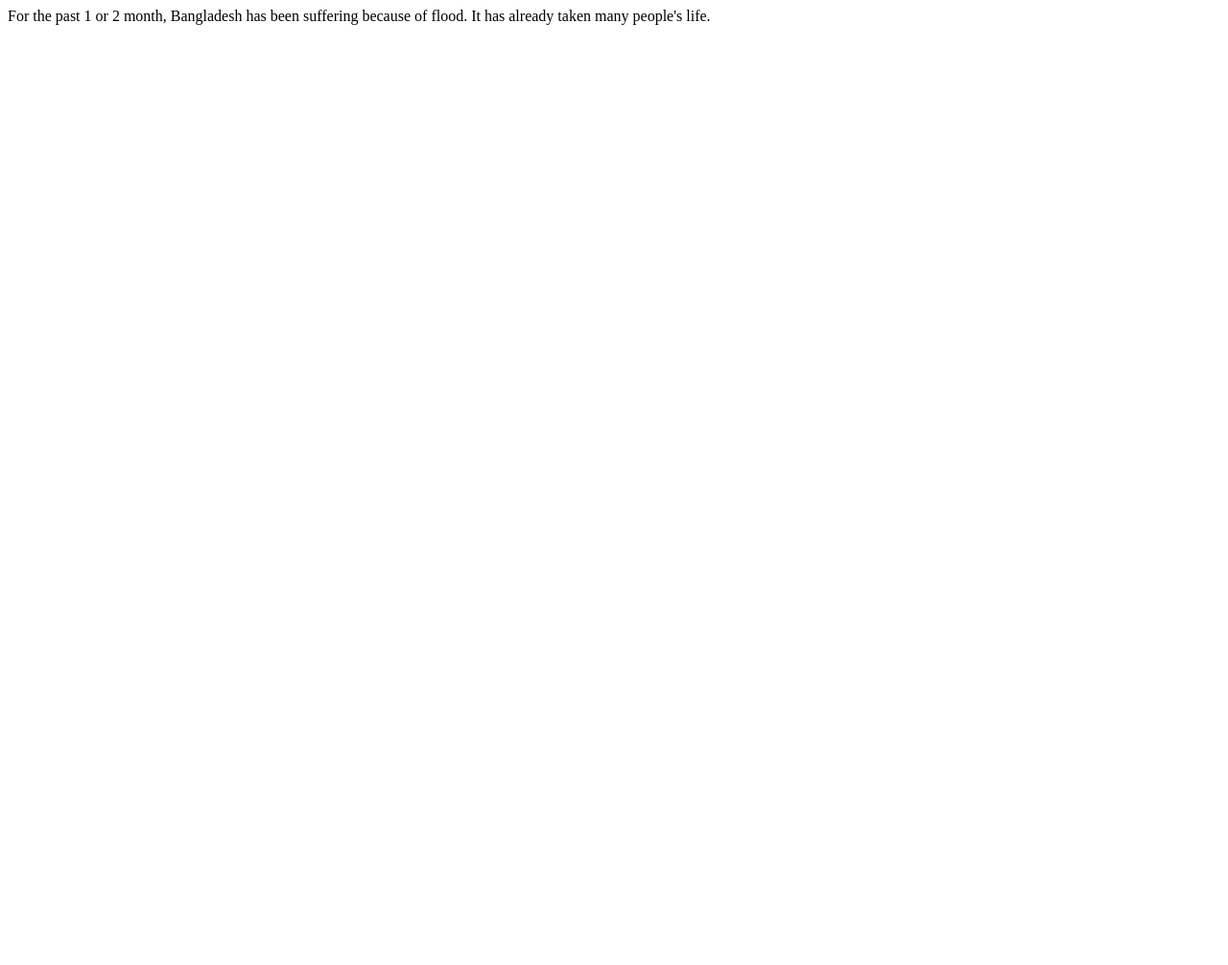
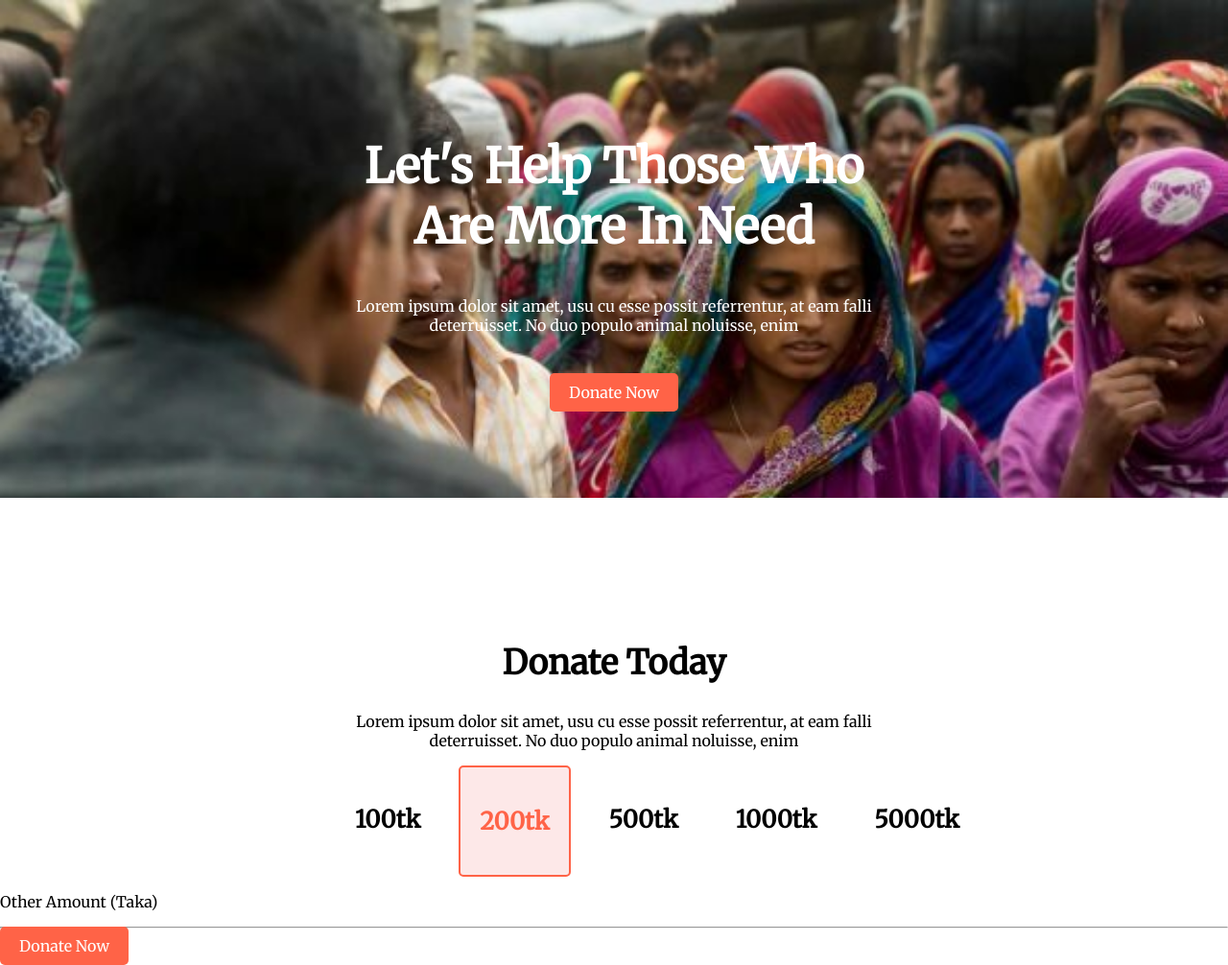
Before and after one commit to shahadathossain26/donate-for-sylhet, a plain HTML site: page index.html in a window 1280 px wide. Shown: the whole page at 96% size. Before the commit the page ends 800 px from the top, so only its background shows below. Drawn offline with Linux system fonts and the light colour scheme; a web font is replaced by a local one.

Commit message:
donate amount finished

```diff
--- a/index.html
+++ b/index.html
@@ -5,13 +5,60 @@
     <meta charset="UTF-8">
     <meta http-equiv="X-UA-Compatible" content="IE=edge">
     <meta name="viewport" content="width=device-width, initial-scale=1.0">
+    <link rel="preconnect" href="https://fonts.googleapis.com">
+    <link rel="preconnect" href="https://fonts.gstatic.com" crossorigin>
+    <link rel="preconnect" href="https://fonts.googleapis.com">
+    <link rel="preconnect" href="https://fonts.gstatic.com" crossorigin>
+    <link href="https://fonts.googleapis.com/css2?family=Gulzar&family=Merriweather&family=Poppins:ital@1&display=swap"
+        rel="stylesheet">
     <title>Donate For Sylhet</title>
     <link rel="stylesheet" href="style.css">
 </head>
 
 <body>
-    For the past 1 or 2 month, Bangladesh has been suffering because of flood.
-    It has already taken many people's life.
+    <section class="background m">
+        <h1>Let's Help Those Who Are More In Need</h1>
+        <p style="margin-bottom: 50px;">Lorem ipsum dolor sit amet, usu cu esse possit referrentur, at eam falli
+            deterruisset. No duo populo animal noluisse, enim</p>
+        <a target="_blank" class="donate-now"
+            href="https://help.unicef.org/bangladesh-floods-children?country=BD&gclid=Cj0KCQjw5ZSWBhCVARIsALERCvwd2_iwuwymXBLXwppze51YD5PWrwle76bBL1Kq1zfBMmAesvyddPQaAsWKEALw_wcB">Donate
+            Now
+        </a>
+
+    </section>
+
+    <section>
+        <div class="donate-today">
+            <h2>Donate Today</h2>
+            <p>Lorem ipsum dolor sit amet, usu cu esse possit referrentur, at eam falli
+                deterruisset. No duo populo animal noluisse, enim</p>
+        </div>
+        <div class="donate-amounts">
+            <div class="amount">
+                <h3>100tk</h3>
+            </div>
+            <div class="red-amount amount">
+                <h3>200tk</h3>
+            </div>
+            <div class="amount">
+                <h3>500tk</h3>
+            </div>
+            <div class="amount">
+                <h3>1000tk</h3>
+            </div>
+            <div class="amount">
+                <h3>5000tk</h3>
+            </div>
+        </div>
+        <div>
+            <p>Other Amount (Taka)</p>
+            <hr>
+            <a target="_blank" class="donate-now"
+                href="https://help.unicef.org/bangladesh-floods-children?country=BD&gclid=Cj0KCQjw5ZSWBhCVARIsALERCvwd2_iwuwymXBLXwppze51YD5PWrwle76bBL1Kq1zfBMmAesvyddPQaAsWKEALw_wcB">Donate
+                Now
+            </a>
+        </div>
+    </section>
 </body>
 
 </html>
--- a/style.css
+++ b/style.css
@@ -0,0 +1,64 @@
+body {
+    margin: 0;
+    font-family: 'Merriweather', serif;
+
+}
+
+h1 {
+    font-size: 50px;
+}
+
+h2 {
+    font-size: 35px;
+}
+
+h3 {
+    font-size: 25px;
+}
+
+.m {
+    margin-bottom: 150px;
+}
+
+.background {
+    background-image: url(images/donation1.jpg);
+    background-repeat: no-repeat;
+    background-size: cover;
+    color: white;
+    text-align: center;
+    padding: 100px 350px;
+}
+
+.donate-now {
+    text-decoration: none;
+    background-color: tomato;
+    padding: 10px 20px;
+    border-radius: 5px;
+    color: white;
+
+
+}
+
+.donate-today {
+    text-align: center;
+    padding-left: 350px;
+    padding-right: 350px;
+}
+
+.donate-amounts {
+    display: flex;
+    margin-left: 350px;
+    margin-right: 350px;
+}
+
+.amount {
+    margin-right: 20px;
+    padding: 15px 20px;
+}
+
+.red-amount {
+    border: 2px solid tomato;
+    border-radius: 5px;
+    background-color: #FDE8E8;
+    color: tomato;
+}
```
